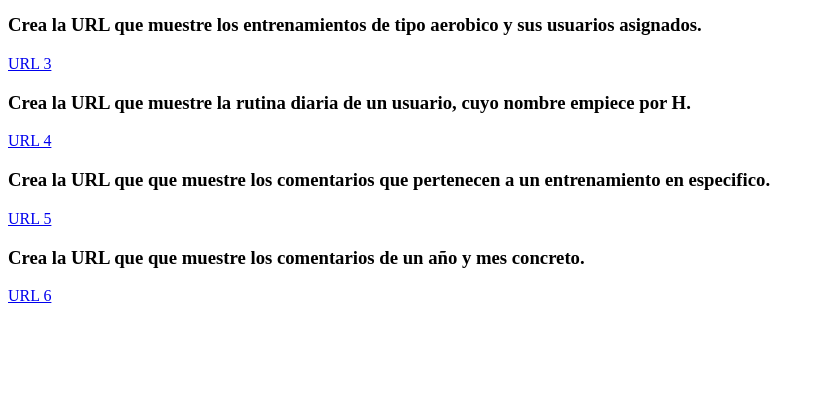
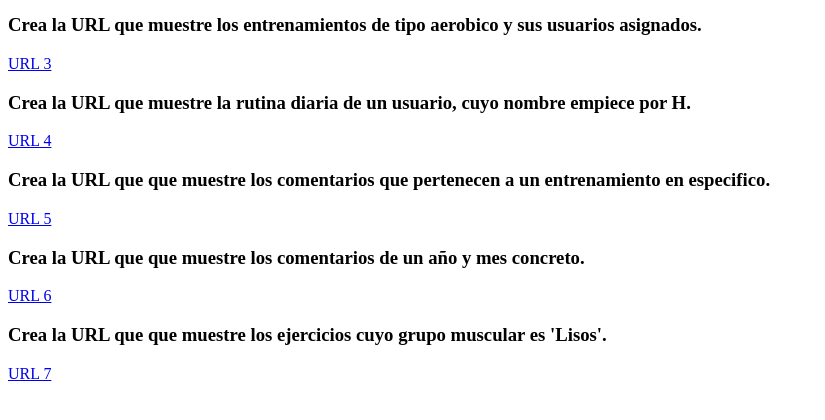
Before and after one commit to Gabbies20/App_Fitness, a Django app: page / in a window 1280 px wide. Shown: the part 254-674 px from the top of the page, without its empty margins (0-825 px from the left). Run offline with Django 3.2, Linux system fonts and the light colour scheme.

Commit message:
URL 7 hecha

```diff
--- a/fitness/templates/fitness/index.html
+++ b/fitness/templates/fitness/index.html
@@ -40,6 +40,12 @@
             </h3>
             <a href=" {% url 'comentarios_fecha' 2020 2%}">URL 6</a>
         </div>
+        <div>
+            <h3>
+                Crea la URL que que muestre los ejercicios cuyo grupo muscular es 'Lisos'.
+            </h3>
+            <a href=" {% url 'categoria_lisos'%}">URL 7</a>
+        </div>
 
     </body>
 
--- a/fitness/urls.py
+++ b/fitness/urls.py
@@ -9,5 +9,6 @@ urlpatterns = [
     path('entrenamientos',views.entrenamiento_aerobico,name='entrenamientos'),
     path('usuario_H',views.usuario_con_h,name='usuario_H'),
     path('entrenamiento/<int:entrenamiento_id>/comentarios/', views.comentarios_entrenamiento, name='comentarios_entrenamiento'),
-    path('comentarios/<int:anyo_comentario>/<int:mes_comentario>',views.comentarios_fecha,name='comentarios_fecha')
+    path('comentarios/<int:anyo_comentario>/<int:mes_comentario>',views.comentarios_fecha,name='comentarios_fecha'),
+    path('categoria/',views.categoria_lisos,name='categoria_lisos')
 ]
--- a/fitness/views.py
+++ b/fitness/views.py
@@ -1,5 +1,5 @@
 from django.shortcuts import render, get_object_or_404
-from .models import Ejercicio,Usuario,Perfil_de_Usuario,Entrenamiento,RutinaDiaria,Comentario
+from .models import Ejercicio,Usuario,Perfil_de_Usuario,Entrenamiento,RutinaDiaria,Comentario,CategoriaEjercicio
 
 # Create your views here.
 def index(request):
@@ -43,3 +43,9 @@ def comentarios_fecha(request,anyo_comentario,mes_comentario):
     comentarios = Comentario.objects.select_related('usuario','entrenamiento')
     comentarios = comentarios.filter(fecha__year=anyo_comentario,fecha__month=mes_comentario)
     return render(request,'fitness/comentarios_fecha.html',{'comentarios_mostrar':comentarios})
+
+
+def categoria_lisos(request):
+    categoria = CategoriaEjercicio.objects.prefetch_related('ejercicios')
+    categoria = categoria.filter(grupo_muscular_principal = 'Lisos')
+    return render(request,'fitness/categoria_lisos.html',{'categoria_mostrar':categoria})
```
Also changed, not shown: fitness/templates/fitness/categoria_lisos.html (added, +35 -0 lines).
